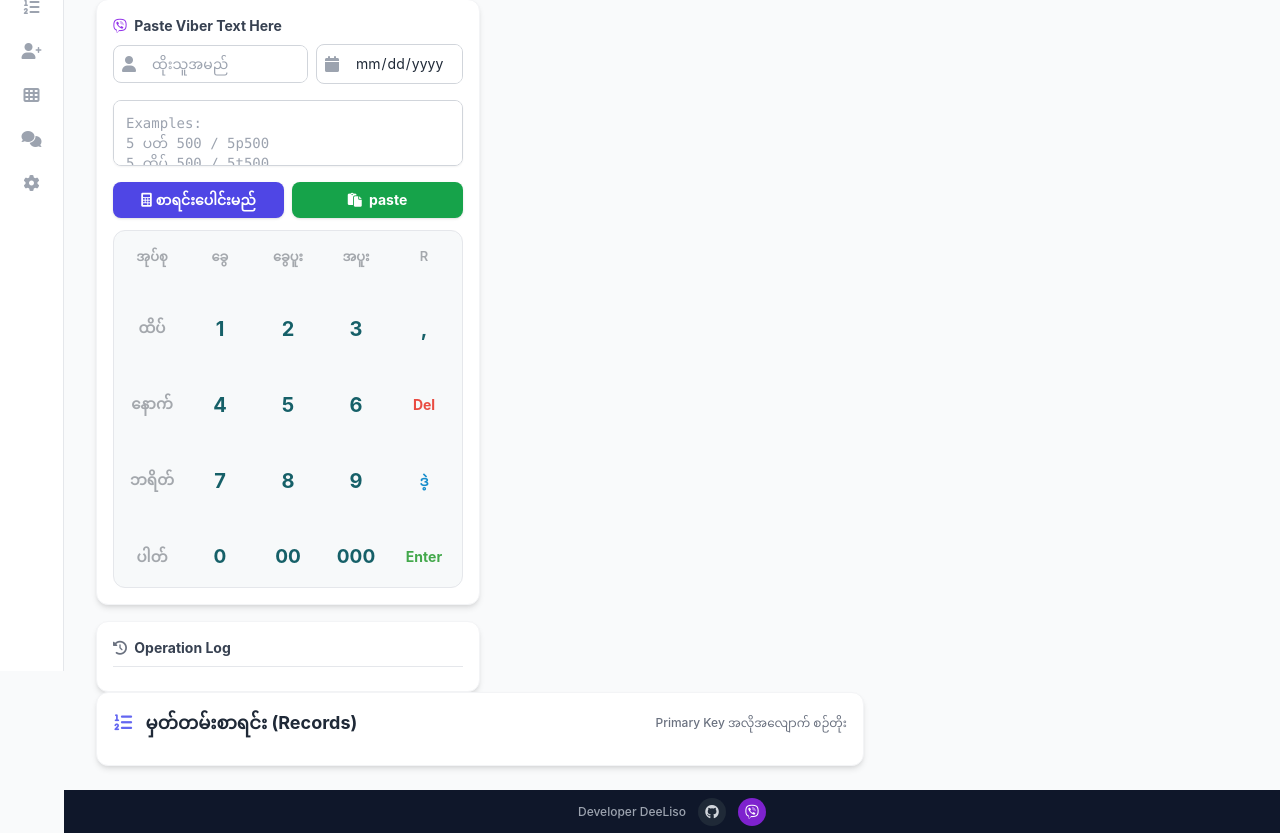
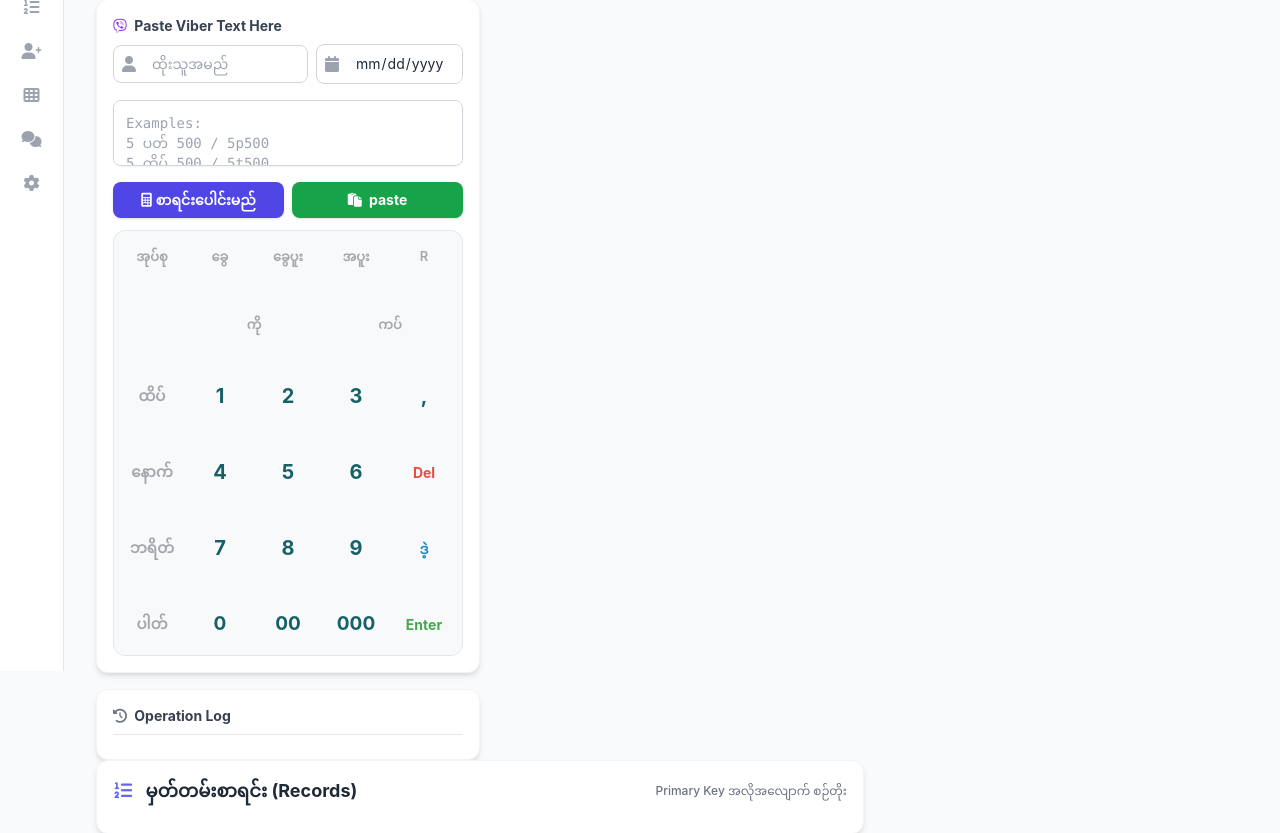
Before and after one commit to DeeLiso/2d-parser-engine, a Django app: page /bet/ in a window 1280 px wide. Shown: the part 129-962 px from the top of the page. Run offline with Django 5.2, Linux system fonts and the light colour scheme; data comes from the database, SQL or seed files in the repository; data that the repository does not hold is empty; some libraries are stand-ins or nearby versions.

Commit message:
Add kaut/koe buttons to keypad
- Added 'ကို' (koe) and 'ကပ်' (kaut) formula buttons
- New row between အုပ်စု and number rows
- Used col-span-2 for wider touch targets
- Formula example: 2470ကို17ကပ်R1000

```diff
--- a/twodapp/templates/twodapp/index.html
+++ b/twodapp/templates/twodapp/index.html
@@ -454,6 +454,12 @@
                             data-key="အပူး">အပူး</button>
                         <button type="button" class="btn-tap text-label text-[13px] font-semibold py-2 keypad-formula"
                             data-key="r">R</button>
+
+                        <div></div>
+                        <button type="button" class="btn-tap text-label text-[13px] font-semibold py-2 keypad-formula col-span-2"
+                            data-key="ကို">ကို</button>
+                        <button type="button" class="btn-tap text-label text-[13px] font-semibold py-2 keypad-formula col-span-2"
+                            data-key="ကပ်">ကပ်</button>
 
                         <button type="button" class="btn-tap text-label text-[15px] font-semibold py-2 keypad-formula"
                             data-key="ထိပ်">ထိပ်</button>
```
